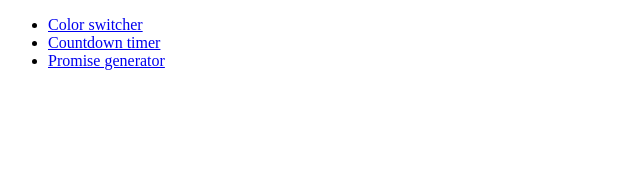
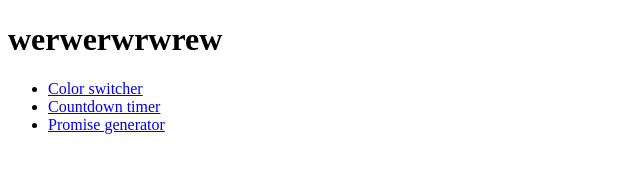
Before and after one commit to EuJinnLucaShow/test-test-1, a plain HTML site: page index.html in a window 1280 px wide. Shown: the whole page, without its empty margins (0-640 px from the left). Drawn offline with Linux system fonts and the light colour scheme.

Commit message:
Deploying to gh-pages from @ EuJinnLucaShow/test-test-1@b4c5589d9ecb20de51dcd86eeafb60496d005d00 🚀

```diff
--- a/index.html
+++ b/index.html
@@ -1 +1 @@
-<!DOCTYPE html><html lang="en"><head><meta charset="utf-8"><meta name="viewport" content="width=device-width, initial-scale=1.0"><title>Homework 9</title><link rel="stylesheet" href="/test-test-1/01-color-switcher.2f163a73.css"></head><body> <ul> <li><a href="/test-test-1/01-color-switcher.html">Color switcher</a></li> <li><a href="/test-test-1/02-timer.html">Countdown timer</a></li> <li><a href="/test-test-1/03-promises.html">Promise generator</a></li> </ul> </body></html>
+<!DOCTYPE html><html lang="en"><head><meta charset="utf-8"><meta name="viewport" content="width=device-width, initial-scale=1.0"><title>Homework 9</title><link rel="stylesheet" href="/test-test-1/01-color-switcher.2f163a73.css"></head><body> <h1>werwerwrwrew</h1> <ul> <li><a href="/test-test-1/01-color-switcher.html">Color switcher</a></li> <li><a href="/test-test-1/02-timer.html">Countdown timer</a></li> <li><a href="/test-test-1/03-promises.html">Promise generator</a></li> </ul> </body></html>
```
